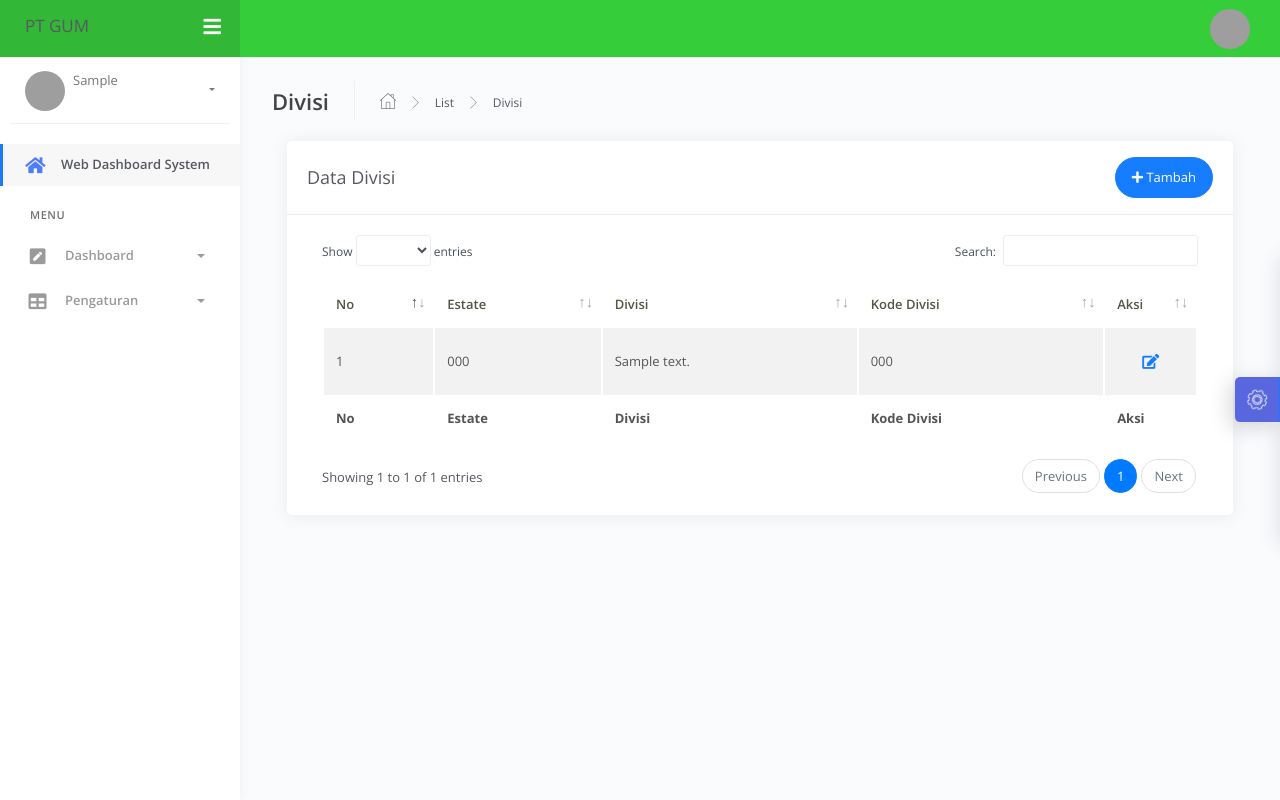
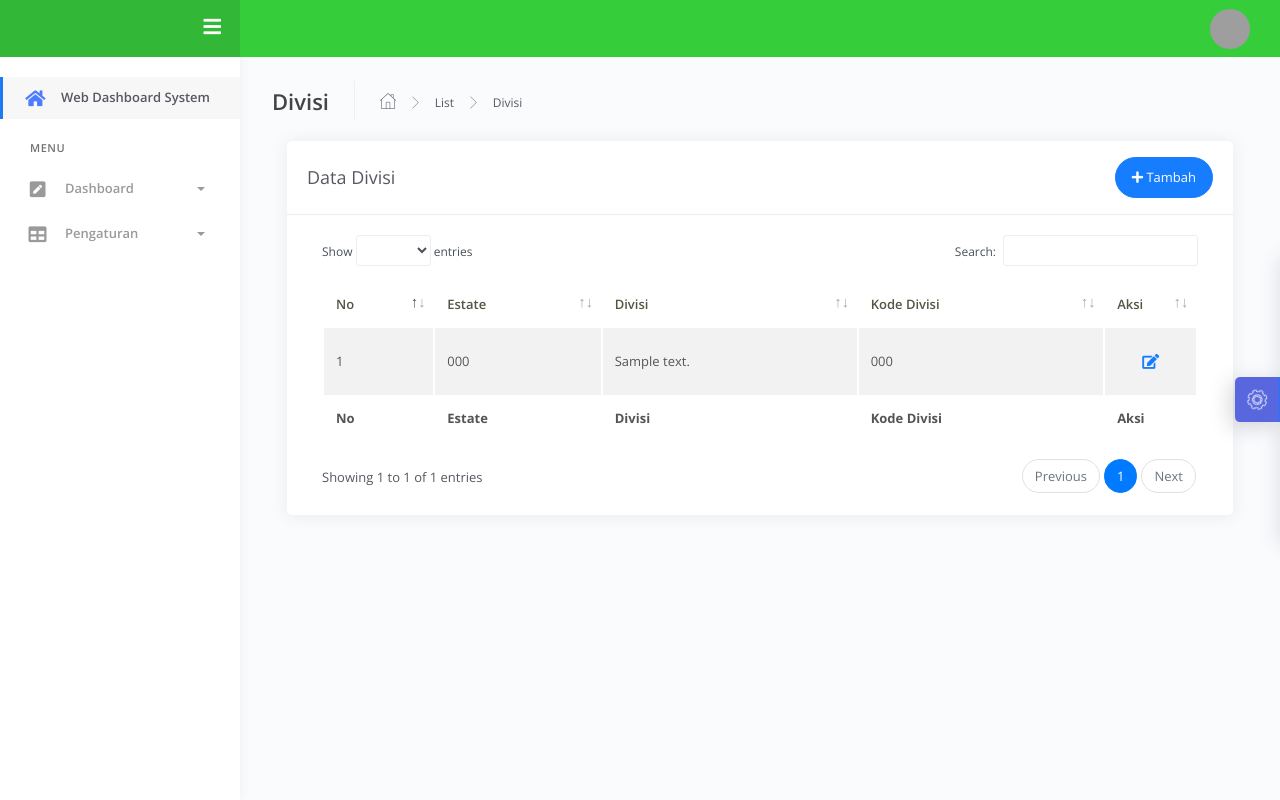
Before and after one commit to fithlail77/smartgum, a CodeIgniter app: page /database/index.php/div/index in a window 1280 px wide. Run offline with CodeIgniter, Linux system fonts and the light colour scheme; the visitor is signed in with stand-in values (Sample User, id 1); tables that the repository leaves empty or names only in its code hold one stand-in row (values such as "Sample post"); data that the repository does not hold is empty; grey boxes are pictures that could not be loaded.

Commit message:
Update Header & sidebar

```diff
--- a/application/views/include/header.php
+++ b/application/views/include/header.php
@@ -42,8 +42,7 @@
             <div class="logo-header">
 
                 <a href="<?= base_url('admin') ?>" class="logo">
-                    PT GUM
-                    <!-- <img src="<?= base_url('ptgumacc') ?>/azzara/assets/img/logoazzara.svg" alt="navbar brand" class="navbar-brand"> -->
+                    <img class="navbar-brand">
                 </a>
                 <button class="navbar-toggler sidenav-toggler ml-auto" type="button" data-toggle="collapse" data-target="collapse" aria-expanded="false" aria-label="Toggle navigation">
                     <span class="navbar-toggler-icon">
--- a/application/views/include/sidebar.php
+++ b/application/views/include/sidebar.php
@@ -4,29 +4,6 @@
     <div class="sidebar-background"></div>
     <div class="sidebar-wrapper scrollbar-inner">
         <div class="sidebar-content">
-            <div class="user">
-                <div class="avatar-sm float-left mr-2">
-                    <img src="<?= base_url('ptgumacc') ?>/azzara/assets/img/profile.jpg" alt="..." class="avatar-img rounded-circle">
-                </div>
-                <div class="info">
-                    <a data-toggle="collapse" href="#collapseExample" aria-expanded="true">
-                        <span>
-                            <?= $user['user']; ?>
-                            <span class="caret"></span>
-                        </span>
-                    </a>
-                    <div class="clearfix"></div>
-                    <div class="collapse in" id="collapseExample">
-                        <ul class="nav">
-                            <li>
-                                <a href="#edit">
-                                    <span class="link-collapse">Ubah Password</span>
-                                </a>
-                            </li>
-                        </ul>
-                    </div>
-                </div>
-            </div>
             <ul class="nav">
                 <li class="nav-item active">
                     <a href="#">
```
Also changed, not shown: ptgumacc/azzara/assets/img/Logo.png (added).
